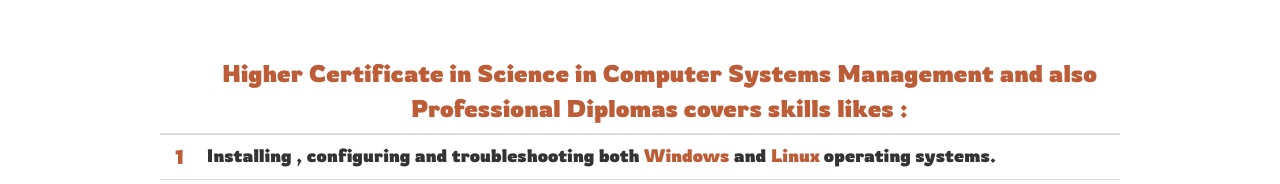
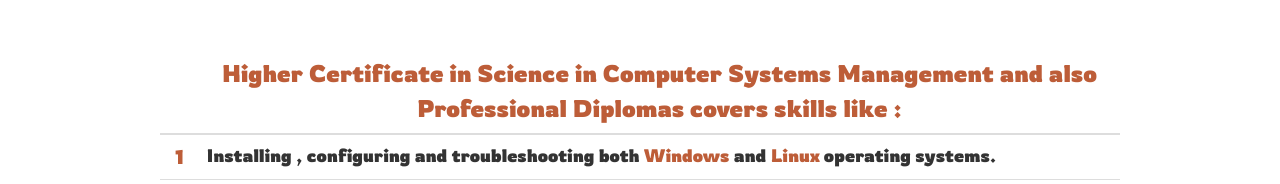
Before and after one commit to KrystianKunowski/MyWebsite, a plain HTML site: page skills.html in a window 1280 px wide. Shown: the part 249-433 px from the top of the page. Drawn offline with nearby package versions, Linux system fonts and the light colour scheme.

Commit message:
5th commit

```diff
--- a/skills.html
+++ b/skills.html
@@ -62,7 +62,7 @@
             <th scope="col"></th>
             <th scope="col" class="topicTable">
               Higher Certificate in Science in Computer Systems Management and also <br> Professional Diplomas
-                covers skills likes :
+                covers skills like :
             </th>
           </tr>
         </thead>
```
